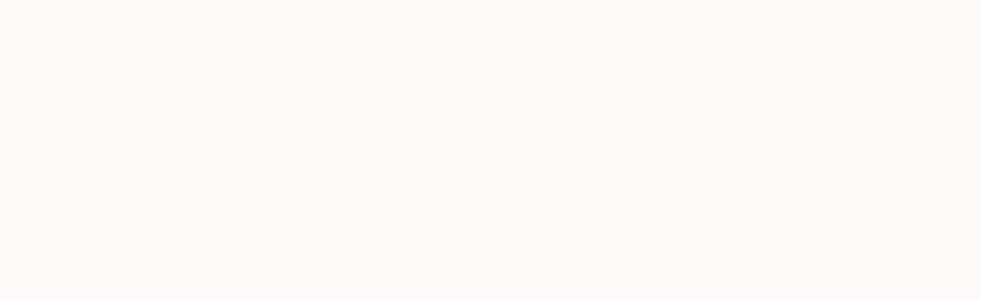
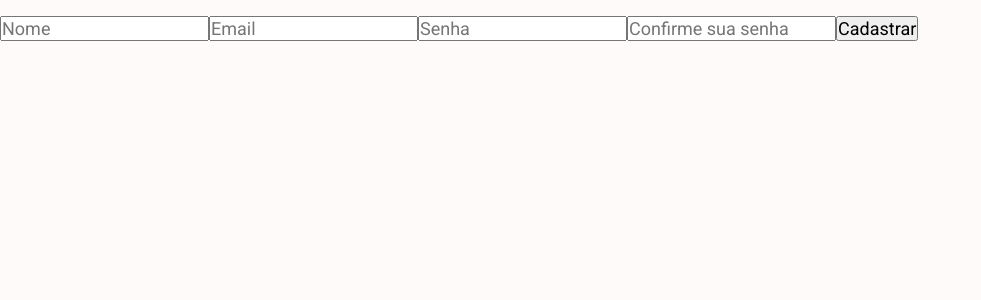
Before and after one commit to Projeto-PES/Projeto-Pes, a React (Create React App) app: page /Register in a window 1280 px wide. Shown: the top 300 px of the page, without its empty margins (0-981 px from the left). Built offline with nearby package versions, Linux system fonts and the light colour scheme.

Commit message:
Register e rota Register criados

```diff
--- a/src/pages/Logon/index.js
+++ b/src/pages/Logon/index.js
@@ -7,10 +7,10 @@ export default function Logon() {
       <img className="Logo"></img>
       <form className="fomulario">
         <input type="text" placeholder="Email ou id" />
-        <input type="text" placeholder="Senha" />
+        <input type="password" placeholder="Senha" />
         <a>Nao tenho cadastro</a>
         <a>Esqueci minha senha</a>
-        <button onClick="">Entrar</button>
+        <button onClick="/main">Entrar</button>
       </form>
     </div>
   );
--- a/src/pages/Main/index.js
+++ b/src/pages/Main/index.js
@@ -1,6 +1,6 @@
-import React from "./node_modules/react";
+import React from "react";
 import "./styles.css";
 
-export default function Main(){
-    return <h1>Qualquer Coisa</h1>
+export default function Main() {
+  return <h1>Qualquer Coisa</h1>;
 }
--- /dev/null
+++ b/src/pages/Register/index.js
@@ -0,0 +1,17 @@
+import React from "react";
+import "./styles.css";
+
+export default function Register() {
+  return (
+    <div className="container">
+      <img className="Logo"></img>
+      <form className="formulario">
+        <input type="text" placeholder="Nome" />
+        <input type="text" placeholder="Email" />
+        <input type="password" placeholder="Senha" />
+        <input type="password" placeholder="Confirme sua senha" />
+        <button onClick="">Cadastrar</button>
+      </form>
+    </div>
+  );
+}
--- a/src/routes.js
+++ b/src/routes.js
@@ -2,6 +2,7 @@ import React from "react";
 import { BrowserRouter, Route, Switch } from "react-router-dom";
 import Logon from "./pages/Logon";
 import Main from "./pages/Main";
+import Register from "./pages/Register";
 
 export default function Routes() {
   return (
@@ -9,6 +10,7 @@ export default function Routes() {
       <Switch>
         <Route path="/" exact component={Logon} />
         <Route path="/main" component={Main} />
+        <Route path="/Register" component={Register} />
       </Switch>
     </BrowserRouter>
   );
```
Also changed, not shown: src/pages/Register/styles.css (added), 1 other file (tests, documents, lock files or other folders).
